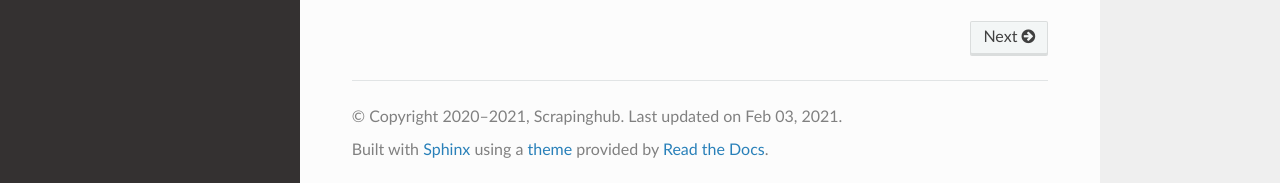
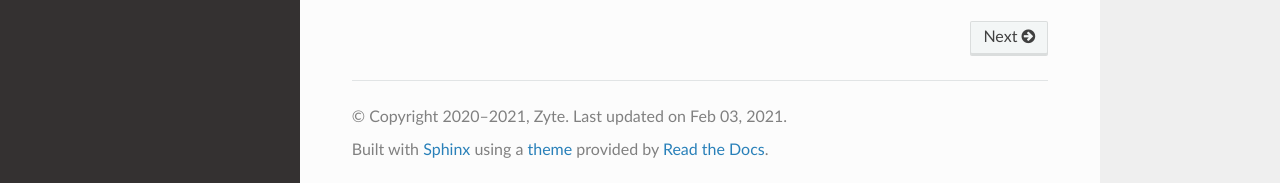
Before and after one commit to scrapy/itemloaders, a Sphinx documentation site: the page built from docs/index.rst, in a window 1280 px wide and 900 px high, scrolled down 1614 px. Shown: the part 714-897 px from the top of the window. Built offline with Sphinx 7.4.7 and the Read the Docs theme 2.0.0, drawn with Linux system fonts in a browser that asks for light colours.

Commit message:
Scrapinghub → Zyte (#42)

```diff
--- a/docs/conf.py
+++ b/docs/conf.py
@@ -48,7 +48,7 @@
 
 # General information about the project.
 project = 'itemloaders'
-copyright = '2020–{}, Scrapinghub'.format(datetime.now().year)
+copyright = '2020–{}, Zyte'.format(datetime.now().year)
 
 # The version info for the project you're documenting, acts as replacement for
 # |version| and |release|, also used in various other places throughout the
@@ -187,7 +187,7 @@
 # Grouping the document tree into LaTeX files. List of tuples
 # (source start file, target name, title, author, document class [howto/manual]).
 latex_documents = [
-  ('index', 'itemloaders.tex', 'itemloaders Documentation', 'Scrapinghub', 'manual'),
+  ('index', 'itemloaders.tex', 'itemloaders Documentation', 'Zyte', 'manual'),
 ]
 
 # The name of an image file (relative to this directory) to place at the top of
--- a/setup.py
+++ b/setup.py
@@ -14,8 +14,8 @@
     description="Base library for scrapy's ItemLoader",
     long_description=long_description,
     long_description_content_type="text/x-rst",
-    author='Scrapinghub',
-    author_email='info@scrapinghub.com',
+    author='Zyte',
+    author_email='opensource@zyte.com',
     license='BSD',
     packages=find_packages(exclude=('tests', 'tests.*')),
     include_package_data=True,
```
